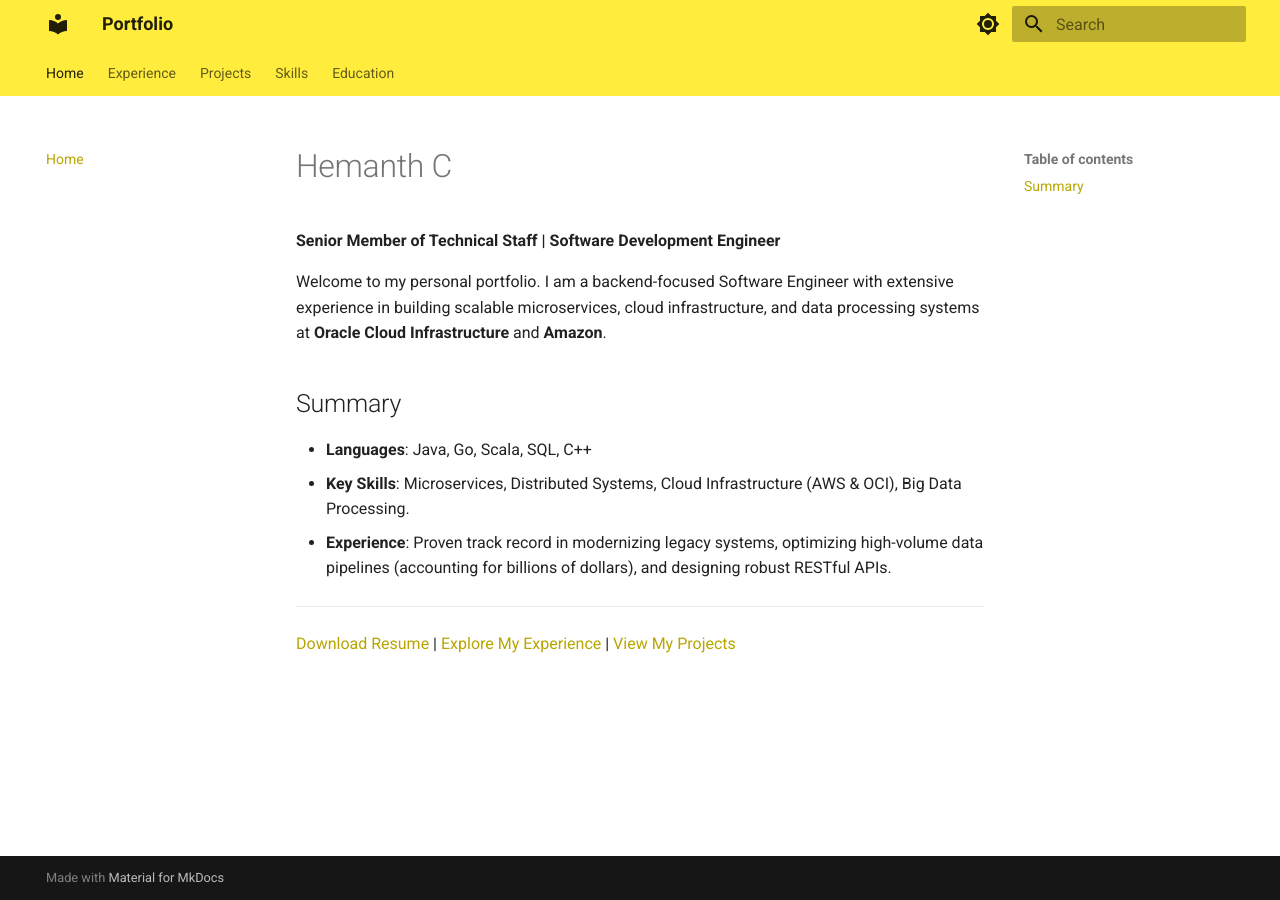
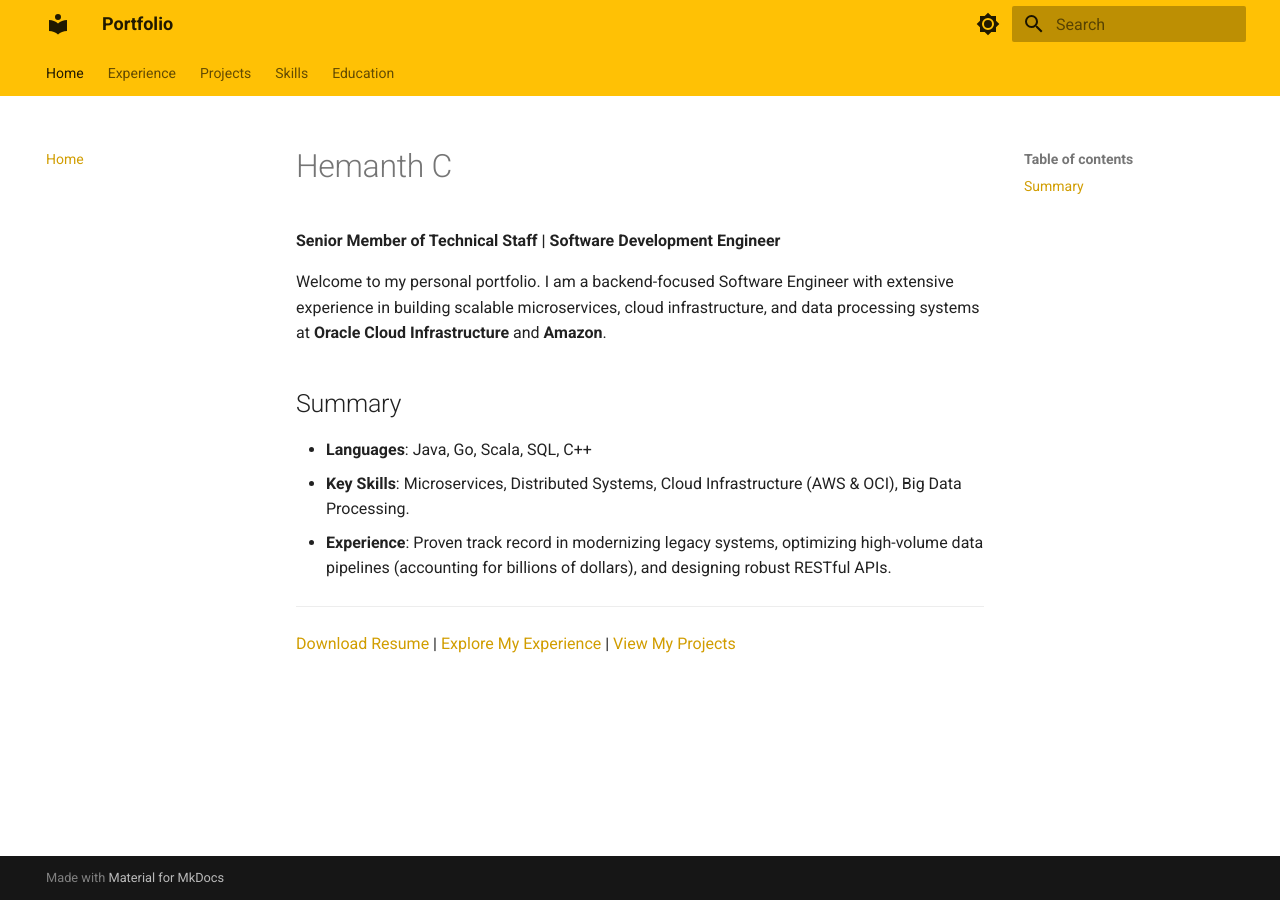
Before and after one commit to HemanthVenki910/Personal-website, an MkDocs documentation site: the page built from docs/index.md, in a window 1280 px wide. Built offline with MkDocs 1.6.1 and Material for MkDocs 9.7.7, drawn with Linux system fonts in a browser that asks for light colours.

```diff
--- a/mkdocs.yml
+++ b/mkdocs.yml
@@ -12,16 +12,16 @@
   palette:
     # Scheme 1: Default to Light Mode
     - scheme: default
-      primary: yellow
-      accent: purple
+      primary: amber
+      accent: black
       toggle:
         icon: material/brightness-7
         name: Switch to dark mode
 
     # Scheme 2: Dark Mode
     - scheme: slate
-      primary: yellow
-      accent: purple
+      primary: amber
+      accent: white
       toggle:
         icon: material/brightness-4
         name: Switch to light mode
```
